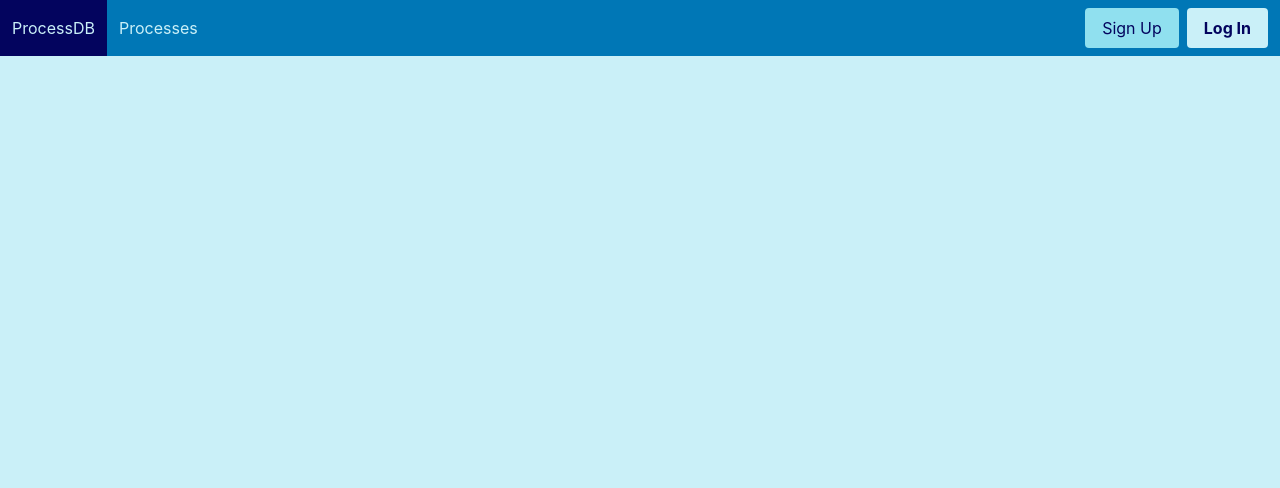
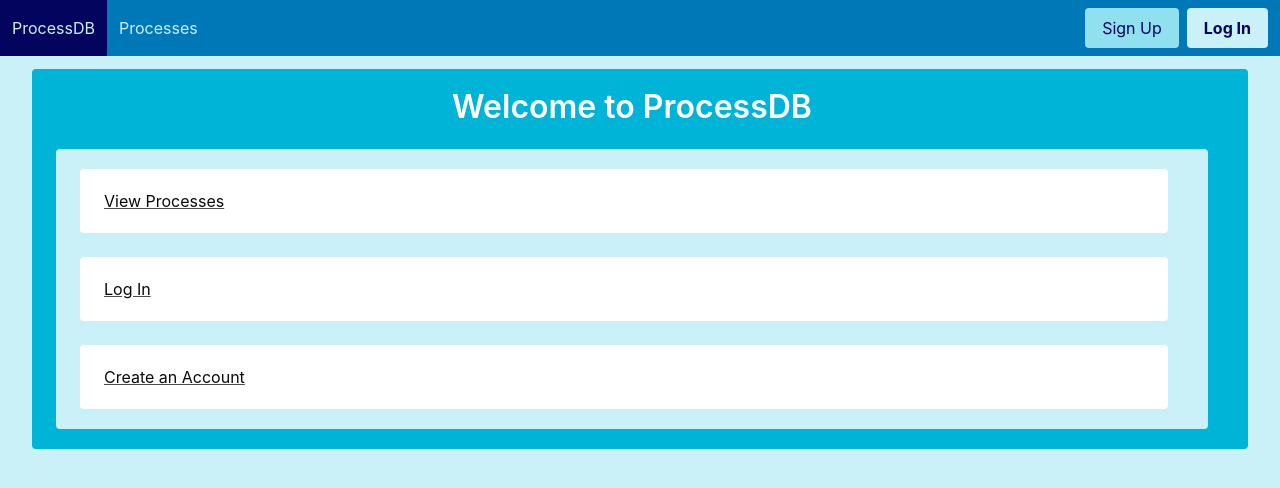
Before and after one commit to rkulcs/ProcessDB, a Vue app in the folder frontend/: page / in a window 1280 px wide. Shown: the top 488 px of the page. Built offline with nearby package versions, Linux system fonts and the light colour scheme.

Commit message:
Add links to home page

```diff
--- /dev/null
+++ b/frontend/src/components/Welcome.vue
@@ -0,0 +1,34 @@
+<template>
+  <div class="container is-fluid">
+    <div class="notification is-primary">
+      <h1 class="title process-name">Welcome to ProcessDB</h1>
+      <div class="notification is-light">
+        <RouterLink to="/processes">
+          <div class="notification is-white">
+            View Processes
+          </div>
+        </RouterLink>
+        <br/>
+        <RouterLink to="/user/login" v-if="!isUserLoggedIn">
+          <div class="notification is-white">
+            Log In
+          </div>
+        </RouterLink>
+        <br/>
+        <RouterLink to="/user/register" v-if="!isUserLoggedIn">
+          <div class="notification is-white">
+            Create an Account
+          </div>
+        </RouterLink>
+      </div>
+    </div>
+  </div>
+</template>
+
+<script>
+export default {
+  props: {
+      isUserLoggedIn: Boolean
+  }
+}
+</script>
--- a/frontend/src/views/HomeView.vue
+++ b/frontend/src/views/HomeView.vue
@@ -1,5 +1,10 @@
 <script setup>
+import Welcome from '../components/Welcome.vue'
 </script>
 
 <template>
+  <Welcome/>
 </template>
+
+<script>
+</script>
```
